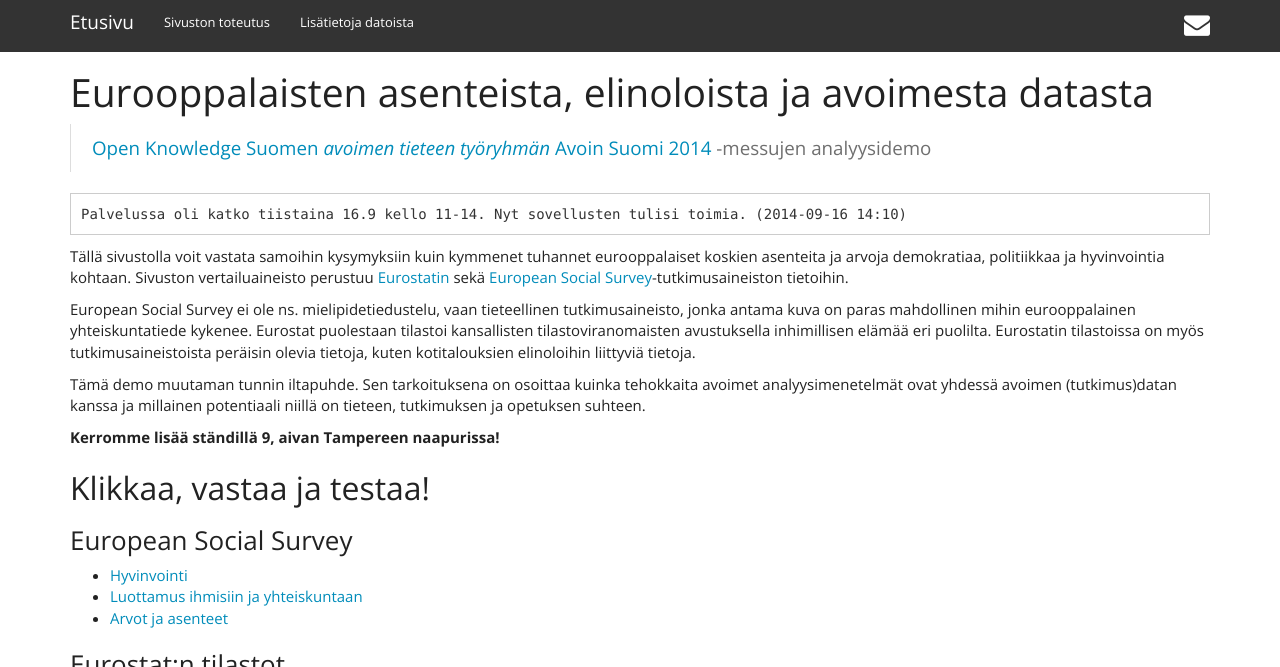
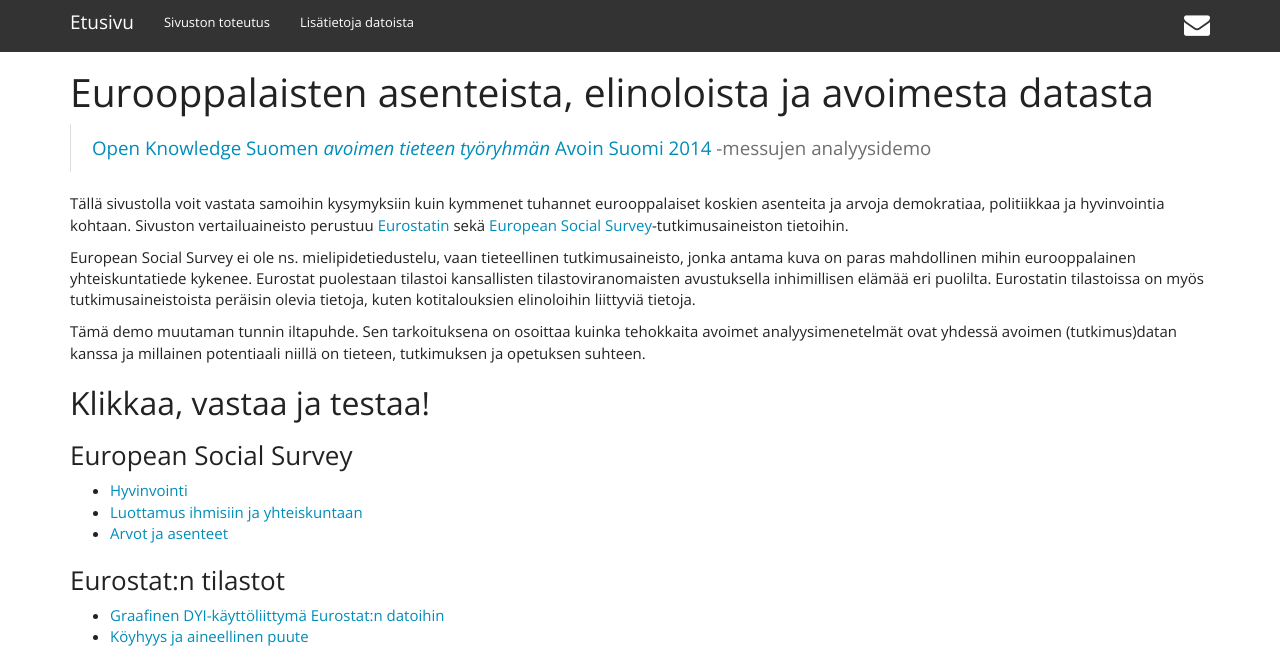
Before and after one commit to okffi-science/avoin-suomi-2014, a Jekyll site: the page built from index.md, in a window 1280 px wide and 900 px high, cut to the strip 0-667 px from the top of the window. Built offline with Jekyll 4.4.1, drawn with Linux system fonts in a browser that asks for light colours; nearby versions of some CDN libraries; Markdown is read by kramdown in place of the engine named in the settings.

Commit message:
siistimistä

```diff
--- a/index.md
+++ b/index.md
@@ -9,17 +9,11 @@
 >[Open Knowledge Suomen](http://fi.okfn.org/) [*avoimen tieteen työryhmän*](http://fi.okfn.org/wg/openscience/) [Avoin Suomi 2014](http://avoinsuomi2014.fi/) -messujen analyysidemo
 
 
-    Palvelussa oli katko tiistaina 16.9 kello 11-14. Nyt sovellusten tulisi toimia. (2014-09-16 14:10)
-
-
 Tällä sivustolla voit vastata samoihin kysymyksiin kuin kymmenet tuhannet eurooppalaiset koskien asenteita ja arvoja demokratiaa, politiikkaa ja hyvinvointia kohtaan. Sivuston vertailuaineisto perustuu [Eurostatin](http://epp.eurostat.ec.europa.eu/portal/page/portal/eurostat/home) sekä [European Social Survey](http://www.europeansocialsurvey.org/)-tutkimusaineiston tietoihin.
 
 European Social Survey ei ole ns. mielipidetiedustelu, vaan tieteellinen tutkimusaineisto, jonka antama kuva on paras mahdollinen mihin eurooppalainen yhteiskuntatiede kykenee. Eurostat puolestaan tilastoi kansallisten tilastoviranomaisten avustuksella inhimillisen elämää eri puolilta. Eurostatin tilastoissa on myös tutkimusaineistoista peräisin olevia tietoja, kuten kotitalouksien elinoloihin liittyviä tietoja.
 
 Tämä demo muutaman tunnin iltapuhde. Sen tarkoituksena on osoittaa kuinka tehokkaita avoimet analyysimenetelmät ovat yhdessä avoimen (tutkimus)datan kanssa ja millainen potentiaali niillä on tieteen, tutkimuksen ja opetuksen suhteen.
-
-**Kerromme lisää ständillä 9, aivan Tampereen naapurissa!**
-
 
 ## Klikkaa, vastaa ja testaa!
 
```
